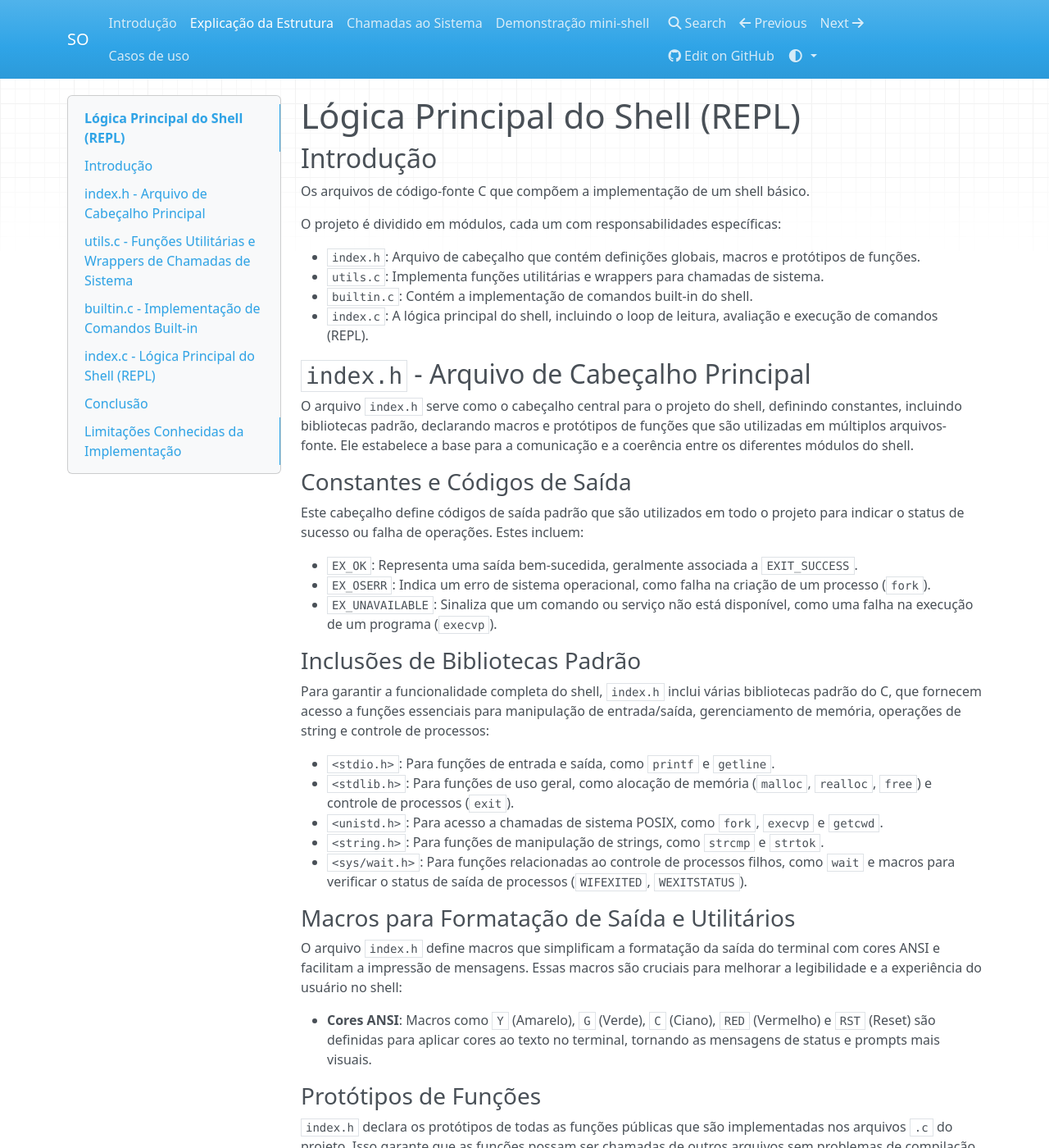
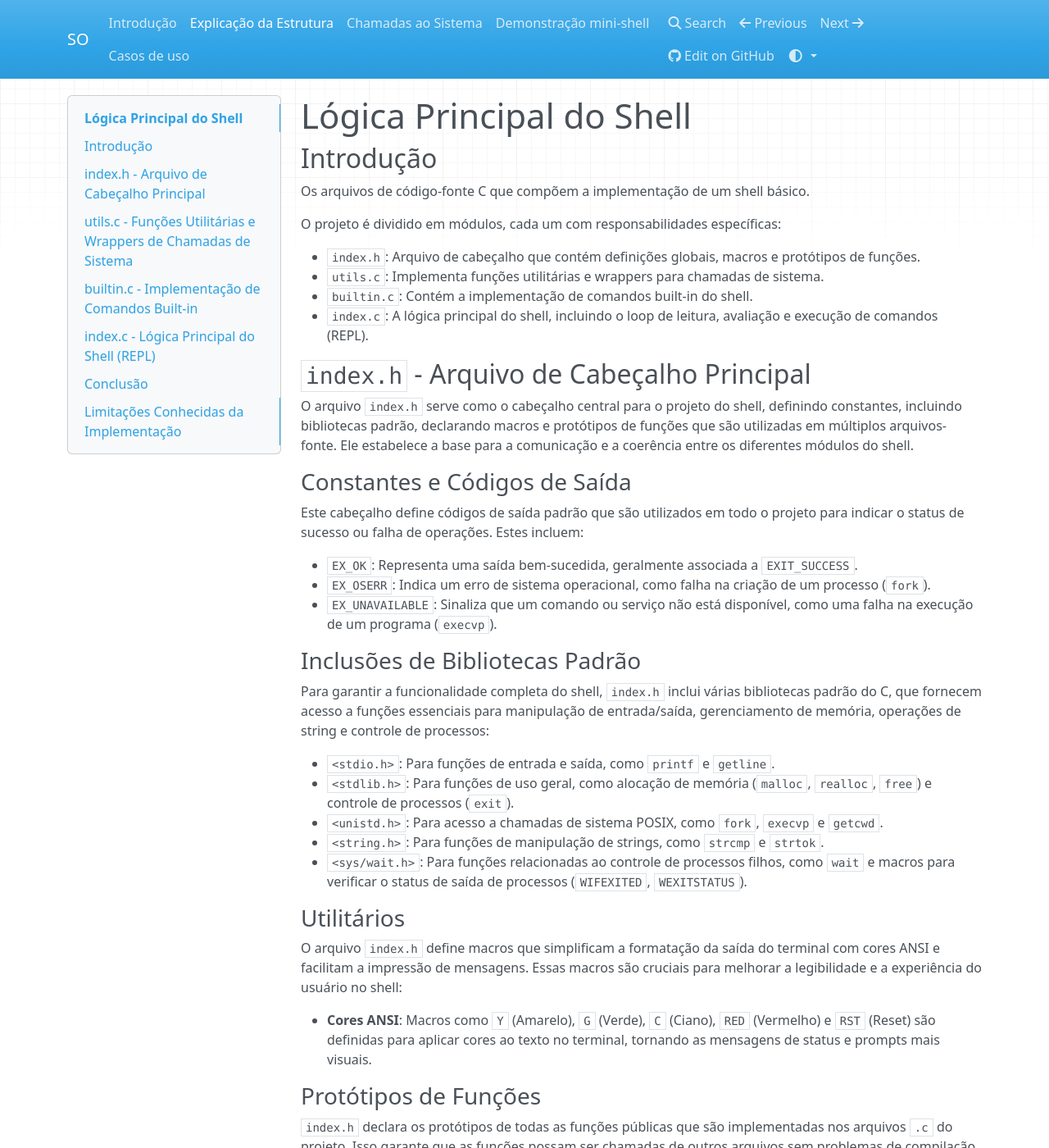
Before and after one commit to Carolbalbs/-SO-mini-shell, an MkDocs documentation site: the page built from docs/estrutura.md, in a window 1280 px wide and 1400 px high. Shown: the whole window at 82% size. Built offline with MkDocs 1.6.1, drawn with Linux system fonts in a browser that asks for light colours; nearby versions of some CDN libraries.

Commit message:
Update estrutura.md

```diff
--- a/docs/estrutura.md
+++ b/docs/estrutura.md
@@ -1,4 +1,4 @@
-# Lógica Principal do Shell (REPL)
+# Lógica Principal do Shell
 
 ## Introdução
 
@@ -11,8 +11,6 @@ O projeto é dividido em módulos, cada um com responsabilidades específicas:
 *   `utils.c`: Implementa funções utilitárias e wrappers para chamadas de sistema.
 *   `builtin.c`: Contém a implementação de comandos built-in do shell.
 *   `index.c`: A lógica principal do shell, incluindo o loop de leitura, avaliação e execução de comandos (REPL).
-
-
 
 
 
@@ -38,7 +36,7 @@ Para garantir a funcionalidade completa do shell, `index.h` inclui várias bibli
 *   `<string.h>`: Para funções de manipulação de strings, como `strcmp` e `strtok`.
 *   `<sys/wait.h>`: Para funções relacionadas ao controle de processos filhos, como `wait` e macros para verificar o status de saída de processos (`WIFEXITED`, `WEXITSTATUS`).
 
-### Macros para Formatação de Saída e Utilitários
+### Utilitários
 
 O arquivo `index.h` define macros que simplificam a formatação da saída do terminal com cores ANSI e facilitam a impressão de mensagens. Essas macros são cruciais para melhorar a legibilidade e a experiência do usuário no shell:
 
```
